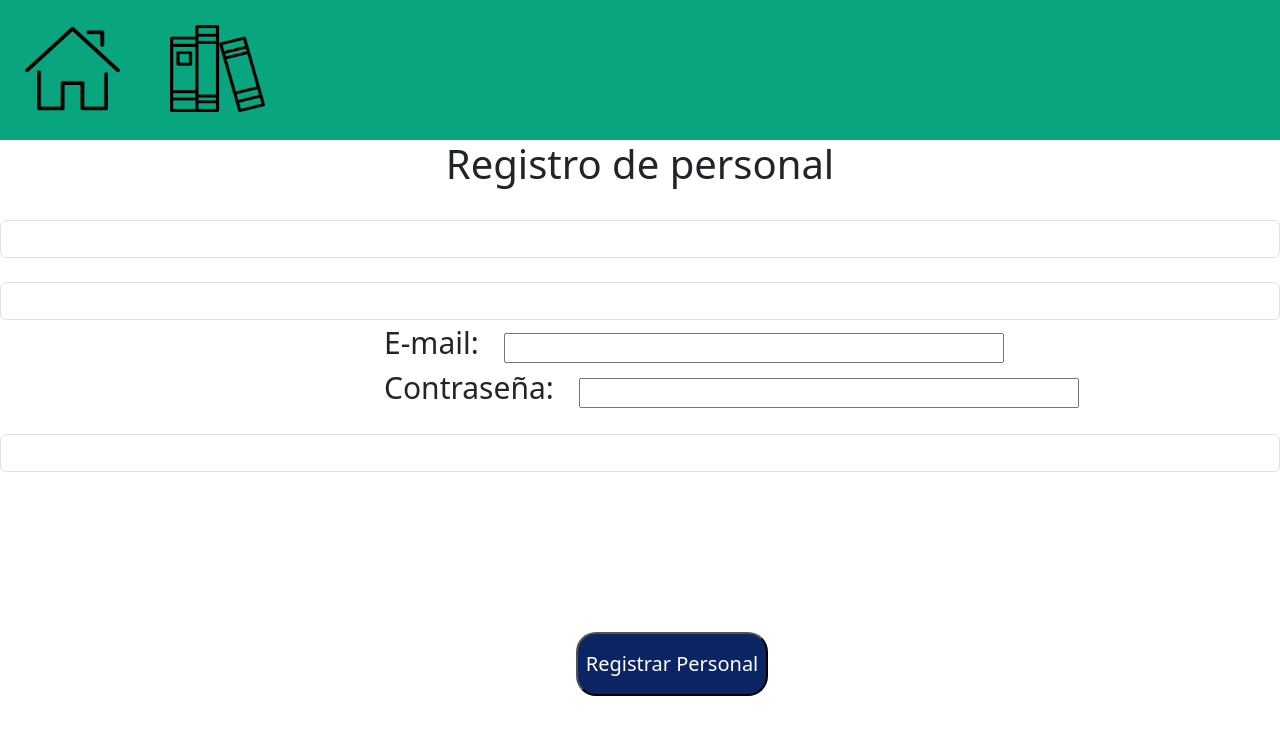
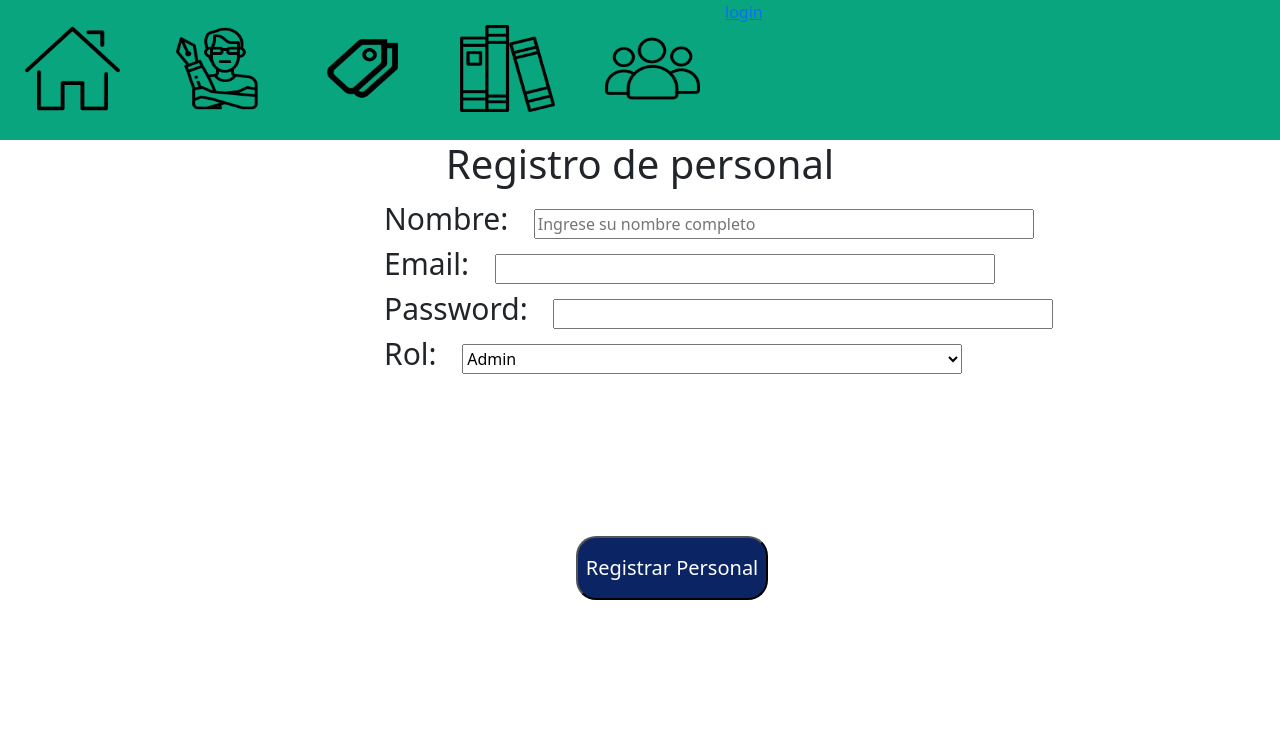
Before and after one commit to LizMiranda00/Front_Biblio, a React (Create React App) app: page /Regpe in a window 1280 px wide. Shown: the top 734 px of the page. Built offline with nearby package versions, Linux system fonts and the light colour scheme.

Commit message:
PersonalTodoCompletoREG+SHOW

```diff
--- a/src/App.js
+++ b/src/App.js
@@ -5,6 +5,7 @@ import Admi from './Interfaces/Admi';
 import Empleado from './Interfaces/Empleado'
 import Reglib from './Interfaces/Reglib';
 import Regper from './Interfaces/Regper';
+import PersonalShow from './Interfaces/PersonalShow';
 import AutorShow from './Interfaces/Autor/Show';
 import AutorCreate from './Interfaces/Autor/Create';
 import AutorDelete from './Interfaces/Autor/Delete';
@@ -31,6 +32,7 @@ const App = () => {
 
         <Route path='/Regli' element={<Reglib/>}></Route>
         <Route path='/Regpe' element={<Regper/>}></Route>
+        <Route path='/PersonalShow' element={<PersonalShow/>}></Route>
 
         <Route path='/Autor' element={<AutorShow/>}></Route>
         <Route path='/Autor/Create' element={<AutorCreate/>}></Route>
--- a/src/Interfaces/Estilos.css
+++ b/src/Interfaces/Estilos.css
@@ -119,3 +119,27 @@ h1{
       justify-content: space-between;
       margin-top: 10px; /* Ajusta el margen según tu diseño */
     }
+    /*para personal show*/
+    .card-container {
+      display: flex;
+      flex-wrap: wrap;
+    }
+
+    .card {
+      width: 18%;
+      margin: 10px;
+      padding: 10px;
+      border: 1px solid #ccc;
+    }
+
+    .card label {
+      display: block;
+      margin-bottom: 5px;
+    }
+
+    .card input {
+      width: 100%;
+      padding: 5px;
+      margin-bottom: 10px;
+      box-sizing: border-box;
+    }
--- /dev/null
+++ b/src/Interfaces/PersonalShow.js
@@ -0,0 +1,53 @@
+import React, { useState, useEffect } from 'react';
+import {ipAddress} from "../Componentes/confip";
+import axios from 'axios';
+import Navbar from "../Componentes/Navbar";
+import './Estilos.css';
+const PersonalShow = () => {
+  const [personal, setPersonal] = useState([]);
+
+  useEffect(() => {
+    axios.get(`http://${ipAddress}/app/bliblioteca/public/api/personals`)
+      .then((response) => {
+        setPersonal(response.data);
+      })
+      .catch((error) => {
+        console.error('Error al obtener los datos del personal:', error);
+      });
+  }, []);
+
+  return (
+
+    <div>
+    <Navbar />
+    <h1>Personal</h1>
+    <div className='card-container'>
+      {personal.map((persona) => (
+        <div key={persona.id} className='card'>
+          <label >Nombre:</label>
+          <input
+            type='text'
+
+            value={persona.nombre}
+            readOnly
+          />
+          <label >Email:</label>
+          <input
+
+            type='email'
+            value={persona.email}
+            readOnly
+          />
+          <label >Rol:</label>
+          <input
+
+            type='text'
+            value={persona.rol}
+            readOnly
+          />
+        </div>
+      ))}
+    </div>
+  </div>
+)};
+export default PersonalShow;
--- a/src/Interfaces/Regper.js
+++ b/src/Interfaces/Regper.js
@@ -1,26 +1,75 @@
-import React from 'react'
-import home from '../img/home.png';
-import categ from '../img/1164620.png';
-import Navegador from '../Componentes/Navegador';
-import Inputtexto from '../Componentes/Inputtexto';
-import Inputnum from '../Componentes/Inputnum';
-import './Estilos.css'
+import React, { useState } from 'react';
+import Navbar from "../Componentes/Navbar";
+import axios from 'axios';
+import { ipAddress } from "../Componentes/confip";
+
+
+import './Estilos.css';
+
 const Regper = () => {
-    const iconos=[{src:home,alt:'home'},{src:categ,alt:'categorias'}]
+  const [nombre, setNombre] = useState('');
+  const [email, setEmail] = useState('');
+  const [password, setPassword] = useState('');
+  const [rol, setRol] = useState(''); // Agregado estado para el rol
+
+  const handleRegistro = async () => {
+    try {
+      const response = await axios.post(`http://${ipAddress}/app/bliblioteca/public/api/personal`, {
+        nombre,
+        email,
+        password,
+        rol,
+      });
+
+      if (response.status === 201) {
+        console.log('Registro exitoso');
+        // Puedes redirigir al usuario a otra página o mostrar un mensaje de éxito aquí
+      } else {
+        console.error('Error al registrar personal:', response);
+      }
+    } catch (error) {
+      console.error('Error al enviar los datos:', error);
+    }
+  };
+
   return (
     <div>
-        <Navegador iconos={iconos}/>
-        <h1>Registro de personal</h1>
-        <Inputnum carnet='Ci:'/>
-        <Inputtexto letra='Nombre:' placeholder='Ingrese su nombre completo'/>
-         <label className='letras'>E-mail:</label>
-         <input className='input' type='email' />
-         <label className='letras'>Contraseña:</label>
-         <input className='input'/>
-         <Inputtexto letra='Cargo'/>
-         <button className='button'>Registrar Personal</button>
+       <Navbar/>
+      <h1>Registro de personal</h1>
+      <label className='letras'>Nombre:</label>
+      <input
+        type='text'
+        className='input'
+        placeholder='Ingrese su nombre completo'
+        value={nombre}
+        onChange={(e) => setNombre(e.target.value)}
+      />
+      <label className='letras'>Email:</label>
+      <input
+        className='input'
+        type='email'
+        value={email}
+        onChange={(e) => setEmail(e.target.value)}
+      />
+      <label className='letras'>Password:</label>
+      <input
+        className='input'
+        type='password'
+        value={password}
+        onChange={(e) => setPassword(e.target.value)}
+      />
+      <label className='letras'>Rol:</label>
+      <select
+        value={rol}
+        onChange={(e) => setRol(e.target.value)}
+        className='input' // Puedes aplicar el estilo que necesites
+      >
+        <option value='admin'>Admin</option>
+        <option value='user'>User</option>
+      </select>
+      <button className='button' onClick={handleRegistro}>Registrar Personal</button>
     </div>
-  )
-}
+  );
+};
 
-export default Regper
+export default Regper;
```
